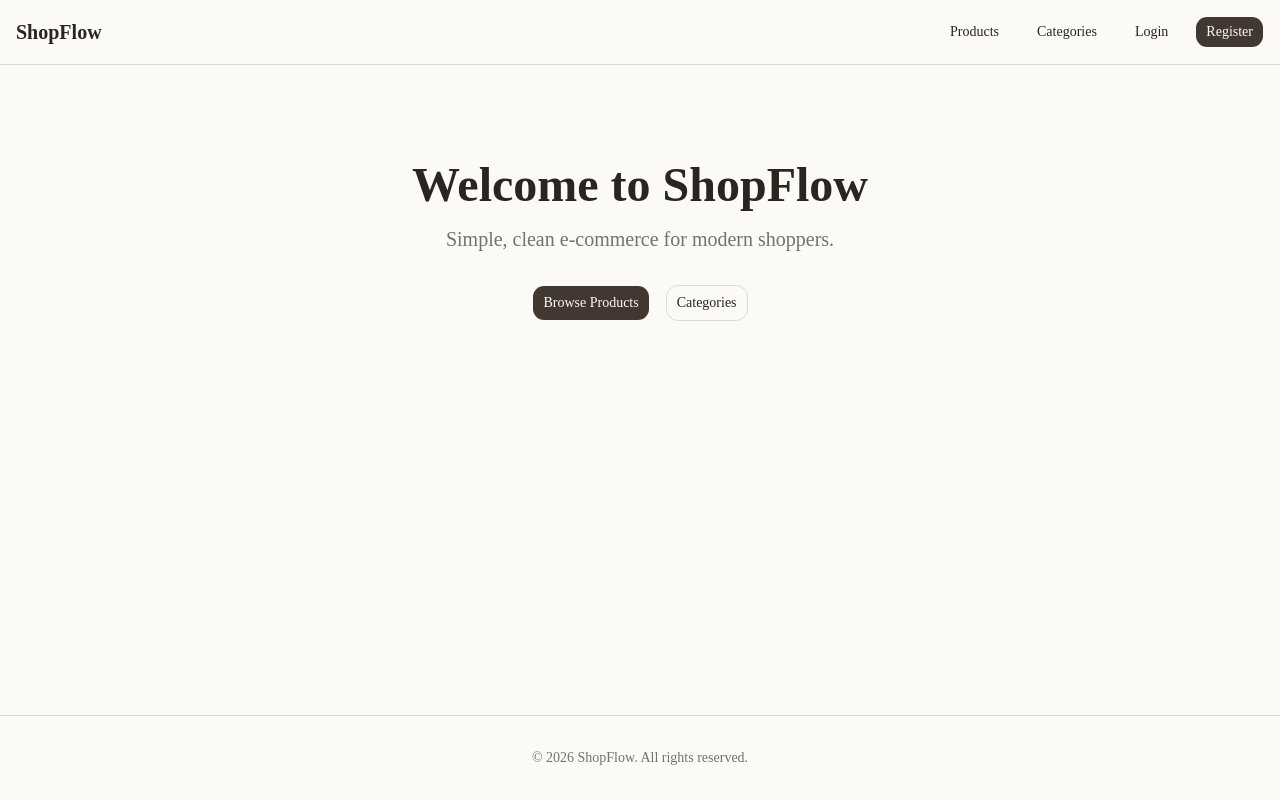
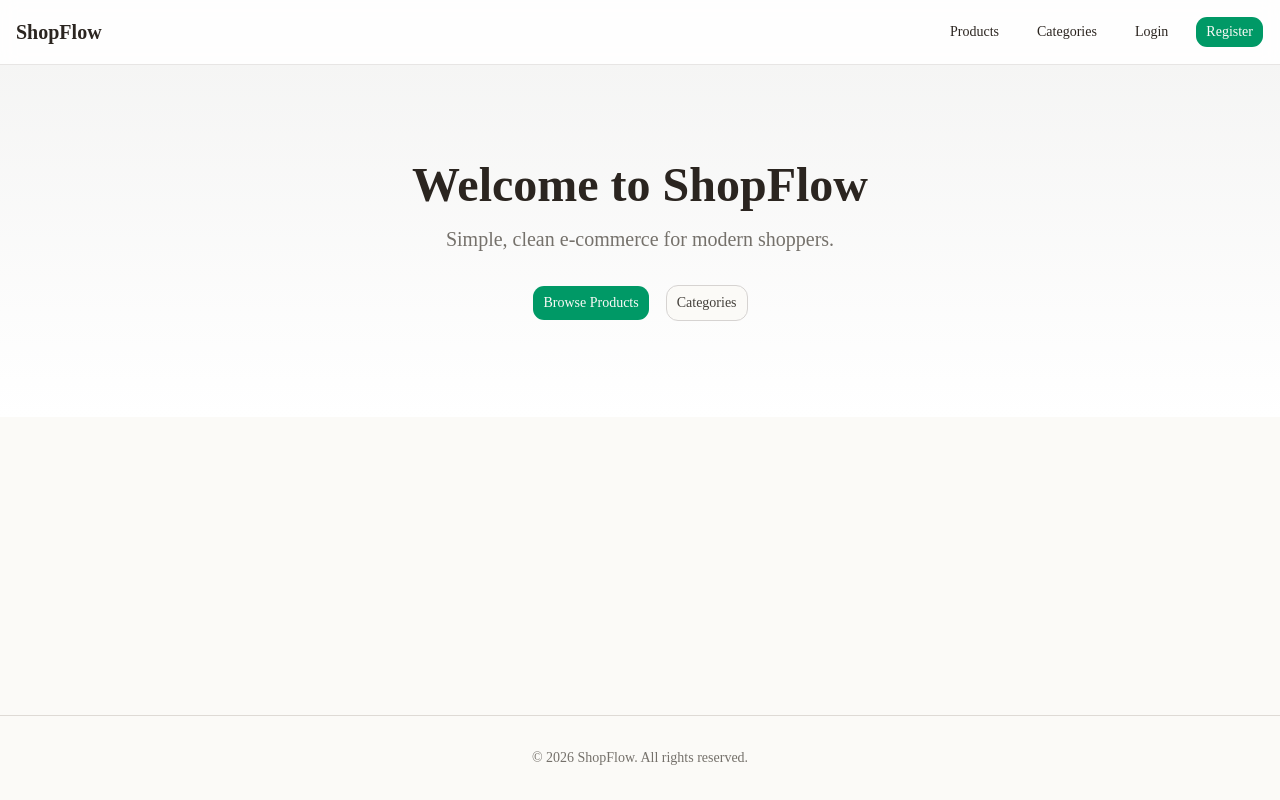
Before and after one commit to narinsak-u/mini-e-commerce, a Next.js app in the folder frontend/: page / in a window 1280 px wide. Built offline with nearby package versions, Linux system fonts and the light colour scheme; no server answers.

Commit message:
feat(ui): add warm glassmorphism nav, gradient hero, and hover-lift cards

```diff
--- a/frontend/src/app/(public)/page.tsx
+++ b/frontend/src/app/(public)/page.tsx
@@ -23,17 +23,17 @@ export default async function HomePage() {
 
   return (
     <div>
-      <section className="py-24 text-center">
+      <section className="py-24 text-center bg-gradient-to-b from-stone-100 to-white">
         <h1 className="text-5xl font-bold mb-4">Welcome to ShopFlow</h1>
         <p className="text-xl text-muted-foreground mb-8 max-w-lg mx-auto">Simple, clean e-commerce for modern shoppers.</p>
         <div className="flex gap-4 justify-center">
-          <Link href="/products"><Button size="lg">Browse Products</Button></Link>
-          <Link href="/categories"><Button variant="outline" size="lg">Categories</Button></Link>
+          <Link href="/products"><Button size="lg" className="bg-emerald-600 hover:bg-emerald-700">Browse Products</Button></Link>
+          <Link href="/categories"><Button variant="outline" size="lg" className="border-stone-300 text-stone-700 hover:bg-stone-100">Categories</Button></Link>
         </div>
       </section>
       {products.length > 0 && (
         <section className="max-w-7xl mx-auto px-4 pb-16">
-          <h2 className="text-2xl font-semibold mb-6">Latest Products</h2>
+          <h2 className="text-2xl font-semibold mb-6 text-stone-800">Latest Products</h2>
           <ProductGrid products={products} />
         </section>
       )}
--- a/frontend/src/components/nav-bar.tsx
+++ b/frontend/src/components/nav-bar.tsx
@@ -9,7 +9,7 @@ export function NavBar() {
   const session = useAuthStore((s) => s.session);
 
   return (
-    <nav className="border-b">
+    <nav className="sticky top-0 z-50 border-b border-stone-200 bg-white/80 backdrop-blur-sm">
       <div className="max-w-7xl mx-auto px-4 h-16 flex items-center justify-between">
         <Link href="/" className="text-xl font-semibold">ShopFlow</Link>
         <div className="flex items-center gap-4">
@@ -17,16 +17,16 @@ export function NavBar() {
           <Link href="/categories"><Button variant="ghost">Categories</Button></Link>
           {session ? (
             <>
-              <Link href="/cart"><Button variant="ghost" size="icon"><ShoppingCart className="h-5 w-5" /></Button></Link>
-              <Link href="/notifications"><Button variant="ghost" size="icon"><Bell className="h-5 w-5" /></Button></Link>
-              <Link href="/orders"><Button variant="ghost" size="icon"><User className="h-5 w-5" /></Button></Link>
-              {session.role === "admin" && <Link href="/admin/dashboard"><Button variant="ghost" size="icon"><LayoutDashboard className="h-5 w-5" /></Button></Link>}
-              <form action="/api/auth/logout" method="post"><Button variant="ghost" size="icon" type="submit"><LogOut className="h-5 w-5" /></Button></form>
+              <Link href="/cart"><Button variant="ghost" size="icon"><ShoppingCart className="h-5 w-5 hover:text-emerald-600 transition-colors" /></Button></Link>
+              <Link href="/notifications"><Button variant="ghost" size="icon"><Bell className="h-5 w-5 hover:text-emerald-600 transition-colors" /></Button></Link>
+              <Link href="/orders"><Button variant="ghost" size="icon"><User className="h-5 w-5 hover:text-emerald-600 transition-colors" /></Button></Link>
+              {session.role === "admin" && <Link href="/admin/dashboard"><Button variant="ghost" size="icon"><LayoutDashboard className="h-5 w-5 hover:text-emerald-600 transition-colors" /></Button></Link>}
+              <form action="/api/auth/logout" method="post"><Button variant="ghost" size="icon" type="submit"><LogOut className="h-5 w-5 hover:text-emerald-600 transition-colors" /></Button></form>
             </>
           ) : (
             <>
               <Link href="/auth/login"><Button variant="ghost">Login</Button></Link>
-              <Link href="/auth/register"><Button>Register</Button></Link>
+              <Link href="/auth/register"><Button className="bg-emerald-600 hover:bg-emerald-700">Register</Button></Link>
             </>
           )}
         </div>
--- a/frontend/src/components/product-card.tsx
+++ b/frontend/src/components/product-card.tsx
@@ -14,7 +14,7 @@ interface ProductCardProps {
 export function ProductCard({ id, name, price, imageUrl, category }: ProductCardProps) {
   return (
     <Link href={`/products/${id}`}>
-      <Card className="overflow-hidden transition-shadow hover:shadow-md">
+      <Card className="overflow-hidden border-stone-200 shadow-sm transition-all duration-200 hover:shadow-lg hover:-translate-y-1">
         <div className="aspect-square bg-muted flex items-center justify-center text-muted-foreground">
           {imageUrl ? <Image src={imageUrl} alt={name} width={400} height={400} className="object-cover w-full h-full" /> : <span className="text-4xl">📦</span>}
         </div>
@@ -23,7 +23,7 @@ export function ProductCard({ id, name, price, imageUrl, category }: ProductCard
           {category && <Badge variant="secondary" className="mt-1">{category.name}</Badge>}
         </CardContent>
         <CardFooter className="p-4 pt-0">
-          <p className="text-lg font-semibold">${Number(price).toFixed(2)}</p>
+          <p className="text-lg font-semibold text-stone-800">${Number(price).toFixed(2)}</p>
         </CardFooter>
       </Card>
     </Link>
```
